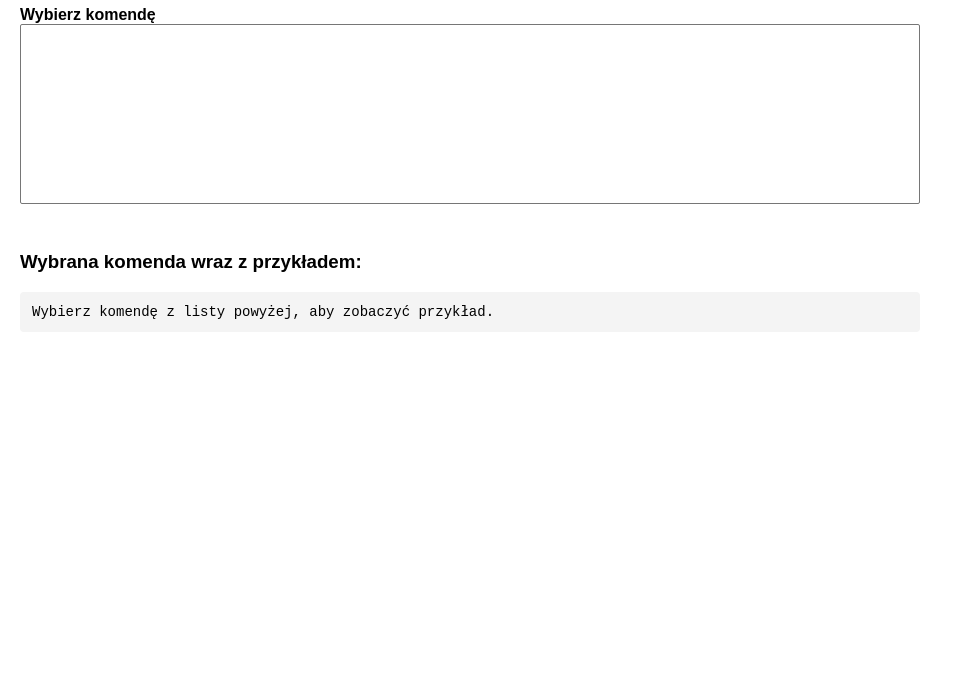
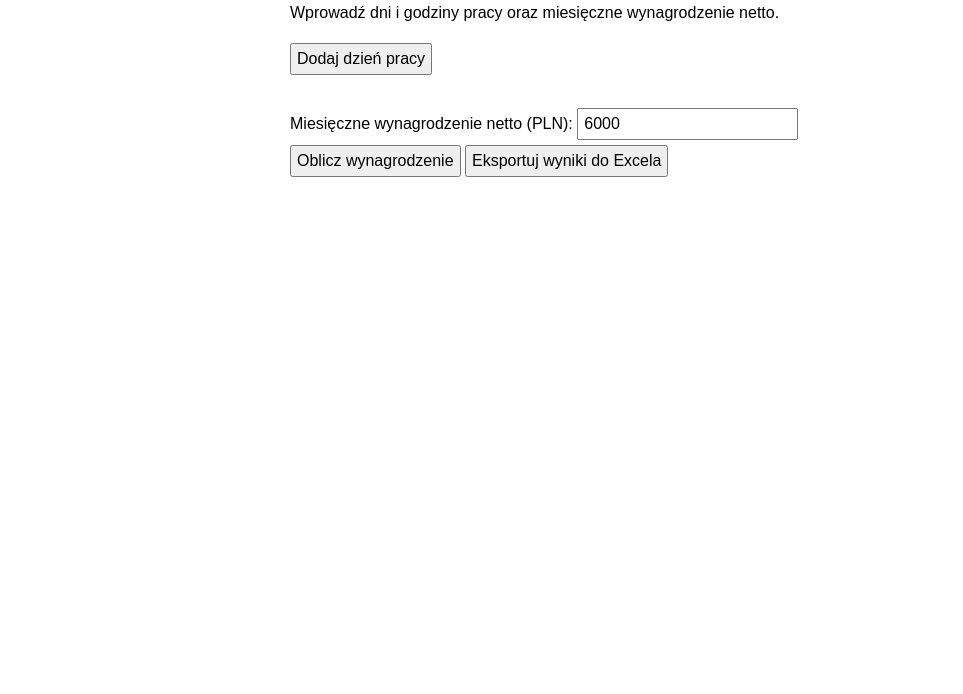
Before and after one commit to krzysztofadamjak/nadgodziny, a plain HTML site: page index.html in a window 1280 px wide. Shown: the part 106-800 px from the top of the page, without its empty margins (0-963 px from the left). Drawn offline with Linux system fonts and the light colour scheme.

Commit message:
Update index.html

```diff
--- a/index.html
+++ b/index.html
@@ -3,305 +3,162 @@
 <head>
   <meta charset="UTF-8" />
   <meta name="viewport" content="width=device-width, initial-scale=1" />
-  <title>Generator komend baz danych - rozszerzona wersja</title>
+  <title>Nadgodziny z uwzględnieniem świąt</title>
+  <script src="https://cdn.sheetjs.com/xlsx-latest/package/dist/xlsx.full.min.js"></script>
   <style>
-    body {
-      font-family: Arial, sans-serif;
-      margin: 20px;
-      max-width: 900px;
-    }
-    label {
-      font-weight: bold;
-    }
-    input[type="text"] {
-      width: 100%;
-      padding: 8px;
-      font-size: 16px;
-      margin-bottom: 8px;
-      box-sizing: border-box;
-    }
-    select {
-      width: 100%;
-      padding: 8px;
-      font-size: 16px;
-      margin-bottom: 16px;
-      height: 180px;
-    }
-    pre {
-      background: #f4f4f4;
-      padding: 12px;
-      border-radius: 4px;
-      font-size: 14px;
-      white-space: pre-wrap;
-      max-height: 300px;
-      overflow-y: auto;
-    }
-    h2 {
-      margin-bottom: 0;
-    }
-    h3 {
-      margin-top: 30px;
-    }
+    body { font-family: Arial, sans-serif; max-width: 700px; margin: 20px auto; padding: 10px; }
+    label { display: block; margin-top: 10px; }
+    input, button { margin-top: 5px; padding: 5px; font-size: 1em; }
+    table { border-collapse: collapse; width: 100%; margin-top: 20px; }
+    th, td { border: 1px solid #ccc; padding: 8px; text-align: center; }
+    th { background-color: #eee; }
   </style>
 </head>
 <body>
+  <h1>Obliczanie wynagrodzenia za nadgodziny</h1>
+  <p>Wprowadź dni i godziny pracy oraz miesięczne wynagrodzenie netto.</p>
 
-<h2>Narzędzie do generowania komend SQL</h2>
+  <div id="inputContainer">
+    <!-- Tu będą dynamicznie dodawane pola na dni pracy -->
+  </div>
 
-<label for="queryInput">Co chcesz zrobić?</label>
-<input type="text" id="queryInput" placeholder="Np. pobierz dane z tabeli, usuń rekord..." autocomplete="off" />
+  <button onclick="dodajDzien()">Dodaj dzień pracy</button>
+  <br/><br/>
+  <label>
+    Miesięczne wynagrodzenie netto (PLN):
+    <input type="number" id="wynagrodzenieMiesieczne" min="0" step="0.01" value="6000" />
+  </label>
 
-<label for="suggestions">Wybierz komendę</label>
-<select id="suggestions" size="10"></select>
+  <button onclick="oblicz()">Oblicz wynagrodzenie</button>
+  <button onclick="eksportujDoExcel()">Eksportuj wyniki do Excela</button>
 
-<h3>Wybrana komenda wraz z przykładem:</h3>
-<pre id="commandOutput">Wybierz komendę z listy powyżej, aby zobaczyć przykład.</pre>
+  <div id="wyniki"></div>
 
 <script>
-  const commands = [
-    // Operacje SELECT
-    {
-      name: "SELECT *",
-      description: "Pobierz wszystkie kolumny z tabeli",
-      example: `-- Pobranie wszystkich kolumn z tabeli pracownicy\nSELECT * FROM pracownicy;`
-    },
-    {
-      name: "SELECT z WHERE",
-      description: "Pobierz dane spełniające warunek",
-      example: `-- Pobranie pracowników ze stanowiskiem 'Analityk'\nSELECT * FROM pracownicy WHERE stanowisko = 'Analityk';`
-    },
-    {
-      name: "SELECT z JOIN",
-      description: "Pobierz dane łącząc tabele",
-      example: `-- Pobranie pracowników i nazw działów\nSELECT p.imie, p.nazwisko, d.nazwa_dzialu FROM pracownicy p JOIN dzialy d ON p.dzial_id = d.id;`
-    },
-    {
-      name: "SELECT DISTINCT",
-      description: "Pobierz unikalne wartości",
-      example: `-- Pobranie unikalnych stanowisk\nSELECT DISTINCT stanowisko FROM pracownicy;`
-    },
-    {
-      name: "SELECT z GROUP BY",
-      description: "Agreguj dane według kolumn",
-      example: `-- Liczba pracowników na stanowisku\nSELECT stanowisko, COUNT(*) AS liczba FROM pracownicy GROUP BY stanowisko;`
-    },
-    {
-      name: "SELECT z ORDER BY",
-      description: "Sortuj wyniki",
-      example: `-- Pracownicy posortowani alfabetycznie\nSELECT * FROM pracownicy ORDER BY nazwisko ASC;`
-    },
-    {
-      name: "SELECT z LIMIT",
-      description: "Ogranicz liczbę wyników",
-      example: `-- Pobierz 10 pierwszych rekordów\nSELECT * FROM pracownicy LIMIT 10;`
-    },
-
-    // Operacje INSERT
-    {
-      name: "INSERT",
-      description: "Dodaj nowy rekord do tabeli",
-      example: `-- Dodanie nowego pracownika\nINSERT INTO pracownicy (imie, nazwisko, stanowisko) VALUES ('Anna', 'Nowak', 'Programista');`
-    },
-    {
-      name: "INSERT z SELECT",
-      description: "Dodaj rekordy na podstawie wyników zapytania",
-      example: `-- Dodanie pracowników z innej tabeli\nINSERT INTO archiwum_pracownicy SELECT * FROM pracownicy WHERE data_zwolnienia IS NOT NULL;`
-    },
-
-    // Operacje UPDATE
-    {
-      name: "UPDATE",
-      description: "Aktualizuj dane w tabeli",
-      example: `-- Zmiana stanowiska pracownika o id=3\nUPDATE pracownicy SET stanowisko = 'Kierownik' WHERE id = 3;`
-    },
-
-    // Operacje DELETE
-    {
-      name: "DELETE",
-      description: "Usuń rekordy z tabeli",
-      example: `-- Usunięcie pracownika o id=10\nDELETE FROM pracownicy WHERE id = 10;`
-    },
-
-    // Operacje CREATE
-    {
-      name: "CREATE TABLE",
-      description: "Utwórz nową tabelę",
-      example: `-- Tworzenie tabeli pracownicy\nCREATE TABLE pracownicy (\n  id INT PRIMARY KEY,\n  imie VARCHAR(50),\n  nazwisko VARCHAR(50),\n  stanowisko VARCHAR(50),\n  data_zatrudnienia DATE\n);`
-    },
-    {
-      name: "CREATE INDEX",
-      description: "Utwórz indeks dla przyspieszenia wyszukiwania",
-      example: `-- Indeks na kolumnę nazwisko\nCREATE INDEX idx_nazwisko ON pracownicy (nazwisko);`
-    },
-    {
-      name: "CREATE VIEW",
-      description: "Utwórz widok (zapytanie zapisane jako tabela)",
-      example: `-- Widok aktywnych pracowników\nCREATE VIEW aktywni_pracownicy AS SELECT * FROM pracownicy WHERE status = 'aktywny';`
-    },
-
-    // Operacje ALTER
-    {
-      name: "ALTER TABLE - dodaj kolumnę",
-      description: "Dodaj nową kolumnę do tabeli",
-      example: `-- Dodanie kolumny email do pracowników\nALTER TABLE pracownicy ADD email VARCHAR(100);`
-    },
-    {
-      name: "ALTER TABLE - zmień typ kolumny",
-      description: "Zmień typ danych kolumny",
-      example: `-- Zmiana typu kolumny data_zatrudnienia\nALTER TABLE pracownicy ALTER COLUMN data_zatrudnienia TYPE TIMESTAMP;`
-    },
-    {
-      name: "ALTER TABLE - usuń kolumnę",
-      description: "Usuń kolumnę z tabeli",
-      example: `-- Usunięcie kolumny email\nALTER TABLE pracownicy DROP COLUMN email;`
-    },
-
-    // Operacje DROP
-    {
-      name: "DROP TABLE",
-      description: "Usuń tabelę z bazy",
-      example: `-- Usunięcie tabeli archiwum_pracownicy\nDROP TABLE archiwum_pracownicy;`
-    },
-    {
-      name: "DROP INDEX",
-      description: "Usuń indeks",
-      example: `-- Usunięcie indeksu idx_nazwisko\nDROP INDEX idx_nazwisko;`
-    },
-    {
-      name: "DROP VIEW",
-      description: "Usuń widok",
-      example: `-- Usunięcie widoku aktywni_pracownicy\nDROP VIEW aktywni_pracownicy;`
-    },
-
-    // Transakcje i kontrola
-    {
-      name: "BEGIN TRANSACTION",
-      description: "Rozpocznij transakcję",
-      example: `-- Rozpoczęcie transakcji\nBEGIN TRANSACTION;`
-    },
-    {
-      name: "COMMIT",
-      description: "Zatwierdź transakcję",
-      example: `-- Zatwierdzenie zmian\nCOMMIT;`
-    },
-    {
-      name: "ROLLBACK",
-      description: "Cofnij transakcję",
-      example: `-- Wycofanie zmian\nROLLBACK;`
-    },
-
-    // Uprawnienia
-    {
-      name: "GRANT",
-      description: "Nadaj uprawnienia użytkownikowi",
-      example: `-- Nadanie prawa SELECT na tabelę pracownicy\nGRANT SELECT ON pracownicy TO 'janek';`
-    },
-    {
-      name: "REVOKE",
-      description: "Cofnij uprawnienia",
-      example: `-- Cofnięcie prawa SELECT\nREVOKE SELECT ON pracownicy FROM 'janek';`
-    },
-
-    // Backup i przywracanie (przykładowe komendy specyficzne)
-    {
-      name: "BACKUP DATABASE",
-      description: "Backup bazy danych (syntax może się różnić w zależności od silnika)",
-      example: `-- Backup bazy danych\nBACKUP DATABASE moja_baza TO DISK = 'C:\\backup\\moja_baza.bak';`
-    },
-    {
-      name: "RESTORE DATABASE",
-      description: "Przywracanie bazy danych",
-      example: `-- Przywrócenie bazy danych\nRESTORE DATABASE moja_baza FROM DISK = 'C:\\backup\\moja_baza.bak';`
-    },
-
-    // Optymalizacja i analiza
-    {
-      name: "EXPLAIN",
-      description: "Analiza planu zapytania",
-      example: `-- Plan wykonania zapytania\nEXPLAIN SELECT * FROM pracownicy WHERE stanowisko = 'Analityk';`
-    },
-    {
-      name: "ANALYZE",
-      description: "Zbierz statystyki optymalizatora",
-      example: `-- Analiza tabeli pracownicy\nANALYZE pracownicy;`
-    },
-
-    // Specjalne operacje SQL
-    {
-      name: "TRUNCATE TABLE",
-      description: "Usuń wszystkie rekordy z tabeli szybciej niż DELETE",
-      example: `-- Szybkie usunięcie wszystkich danych\nTRUNCATE TABLE pracownicy;`
-    },
-    {
-      name: "CREATE PROCEDURE",
-      description: "Utwórz procedurę składowaną",
-      example: `-- Procedura dodająca pracownika\nCREATE PROCEDURE dodaj_pracownika (IN imie VARCHAR(50), IN nazwisko VARCHAR(50))\nBEGIN\n  INSERT INTO pracownicy (imie, nazwisko) VALUES (imie, nazwisko);\nEND;`
-    },
-    {
-      name: "EXECUTE PROCEDURE",
-      description: "Wywołaj procedurę składowaną",
-      example: `-- Wywołanie procedury\nCALL dodaj_pracownika('Maria', 'Kowalczyk');`
-    },
+  // Święta w Polsce na lata 2025-2029 (stałe i ruchome)
+  const swieta = [
+    "2025-01-01","2025-01-06","2025-04-20","2025-04-21","2025-05-01","2025-05-03","2025-06-08","2025-08-15","2025-11-01","2025-11-11","2025-12-25","2025-12-26",
+    "2026-01-01","2026-01-06","2026-04-05","2026-04-06","2026-05-01","2026-05-03","2026-05-28","2026-08-15","2026-11-01","2026-11-11","2026-12-25","2026-12-26",
+    "2027-01-01","2027-01-06","2027-03-28","2027-03-29","2027-05-01","2027-05-03","2027-06-17","2027-08-15","2027-11-01","2027-11-11","2027-12-25","2027-12-26",
+    "2028-01-01","2028-01-06","2028-04-16","2028-04-17","2028-05-01","2028-05-03","2028-06-08","2028-08-15","2028-11-01","2028-11-11","2028-12-25","2028-12-26",
+    "2029-01-01","2029-01-06","2029-04-01","2029-04-02","2029-05-01","2029-05-03","2029-05-31","2029-08-15","2029-11-01","2029-11-11","2029-12-25","2029-12-26"
   ];
 
-  const input = document.getElementById('queryInput');
-  const suggestions = document.getElementById('suggestions');
-  const output = document.getElementById('commandOutput');
+  // Dodaj pierwszy dzień na start
+  window.onload = () => {
+    dodajDzien();
+  };
 
-  function updateSuggestions() {
-    const text = input.value.toLowerCase().trim();
-    suggestions.innerHTML = '';
+  function dodajDzien() {
+    const container = document.getElementById('inputContainer');
+    const idx = container.children.length + 1;
 
-    if(text.length === 0) {
-      output.textContent = 'Wybierz komendę z listy powyżej, aby zobaczyć przykład.';
+    const div = document.createElement('div');
+    div.id = `dzien${idx}`;
+    div.style.border = "1px solid #ccc";
+    div.style.padding = "10px";
+    div.style.marginTop = "10px";
+
+    div.innerHTML = `
+      <strong>Dzień pracy #${idx}</strong><br/>
+      <label>Data (RRRR-MM-DD): <input type="date" id="data${idx}" required></label>
+      <label>Godzina rozpoczęcia (GG:MM, 24h): <input type="time" id="start${idx}" required></label>
+      <label>Godzina zakończenia (GG:MM, 24h): <input type="time" id="stop${idx}" required></label>
+      <button onclick="usunDzien(${idx})" style="margin-top:5px;">Usuń dzień</button>
+    `;
+    container.appendChild(div);
+  }
+
+  function usunDzien(idx) {
+    const div = document.getElementById(`dzien${idx}`);
+    if(div) div.remove();
+  }
+
+  function oblicz() {
+    const wynM = parseFloat(document.getElementById('wynagrodzenieMiesieczne').value);
+    if (isNaN(wynM) || wynM <= 0) {
+      alert("Podaj poprawne miesięczne wynagrodzenie!");
       return;
     }
 
-    const filtered = commands.filter(cmd =>
-      cmd.name.toLowerCase().includes(text) ||
-      cmd.description.toLowerCase().includes(text)
-    );
+    const container = document.getElementById('inputContainer');
+    const dni = [];
+    for(let i = 1; i <= container.children.length; i++) {
+      const div = document.getElementById(`dzien${i}`);
+      if (!div) continue; // pomijamy usunięte dni
 
-    if(filtered.length === 0) {
-      suggestions.innerHTML = '<option disabled>Brak dopasowań</option>';
-      output.textContent = 'Brak komendy pasującej do wpisanego zapytania.';
+      const dataVal = document.getElementById(`data${i}`).value;
+      const startVal = document.getElementById(`start${i}`).value;
+      const stopVal = document.getElementById(`stop${i}`).value;
+
+      if (!dataVal || !startVal || !stopVal) {
+        alert(`Uzupełnij wszystkie pola dla dnia #${i}`);
+        return;
+      }
+
+      // Parsowanie dat i czasów do Date
+      const start = new Date(`${dataVal}T${startVal}:00`);
+      const stop = new Date(`${dataVal}T${stopVal}:00`);
+      if(stop <= start){
+        alert(`Data zakończenia musi być późniejsza niż rozpoczęcia dla dnia #${i}`);
+        return;
+      }
+
+      dni.push({ start, stop });
+    }
+
+    if(dni.length === 0){
+      alert("Dodaj przynajmniej jeden dzień pracy!");
       return;
     }
 
-    filtered.forEach((cmd, i) => {
-      const option = document.createElement('option');
-      option.value = i;
-      option.textContent = `${cmd.name} - ${cmd.description}`;
-      suggestions.appendChild(option);
-    });
+    // Stawka godzinowa
+    const stawka = wynM / 168;
 
-    suggestions.selectedIndex = 0;
-    showExample(filtered[0]);
-  }
+    // Wyniki sumaryczne
+    let nadgodzDzien = 0;
+    let nadgodzNoc = 0;
+    let nadgodzSwieto = 0;
 
-  function showExample(cmd) {
-    output.textContent = cmd.example;
-  }
+    for(const dzien of dni){
+      let czas = new Date(dzien.start);
 
-  suggestions.addEventListener('change', () => {
-    const idx = suggestions.selectedIndex;
-    if(idx < 0) return;
+      while(czas < dzien.stop){
+        let next = new Date(czas);
+        next.setHours(next.getHours() + 1);
+        if(next > dzien.stop) next = new Date(dzien.stop);
 
-    const text = input.value.toLowerCase().trim();
-    const filtered = commands.filter(cmd =>
-      cmd.name.toLowerCase().includes(text) ||
-      cmd.description.toLowerCase().includes(text)
-    );
+        const godz = czas.getHours();
+        const dataISO = czas.toISOString().slice(0,10);
 
-    if(filtered.length > 0) {
-      showExample(filtered[idx]);
+        // Sprawdzenie czy niedziela
+        const dzienTyg = czas.getDay(); // 0 = niedziela
+        const czyNiedziela = dzienTyg === 0;
+
+        // Sprawdzenie czy święto
+        const czySwieto = swieta.includes(dataISO);
+
+        const czasTrwania = (next - czas) / (1000*60*60); // w godzinach
+
+        if(czyNiedziela || czySwieto){
+          nadgodzSwieto += czasTrwania;
+        } else if(godz >= 22 || godz < 6){
+          nadgodzNoc += czasTrwania;
+        } else {
+          nadgodzDzien += czasTrwania;
+        }
+
+        czas = next;
+      }
     }
-  });
 
-  input.addEventListener('input', updateSuggestions);
+    const wynDzien = Math.round(nadgodzDzien * stawka * 1.5 * 100) / 100;
+    const wynNoc = Math.round(nadgodzNoc * stawka * 2.0 * 100) / 100;
+    const wynSwieto = Math.round(nadgodzSwieto * stawka * 2.0 * 100) / 100;
+    const wynLaczne = wynDzien + wynNoc + wynSwieto;
 
-  updateSuggestions();
-</script>
-
-</body>
-</html>
+    const wynikHTML = `
+      <h2>Wyniki</h2>
+      <table>
+        <tr><th>Rodzaj nadgodzin</th><th>Liczba godzin</th><th>Wynagrodzenie (PLN)</th></tr>
+        <
```
